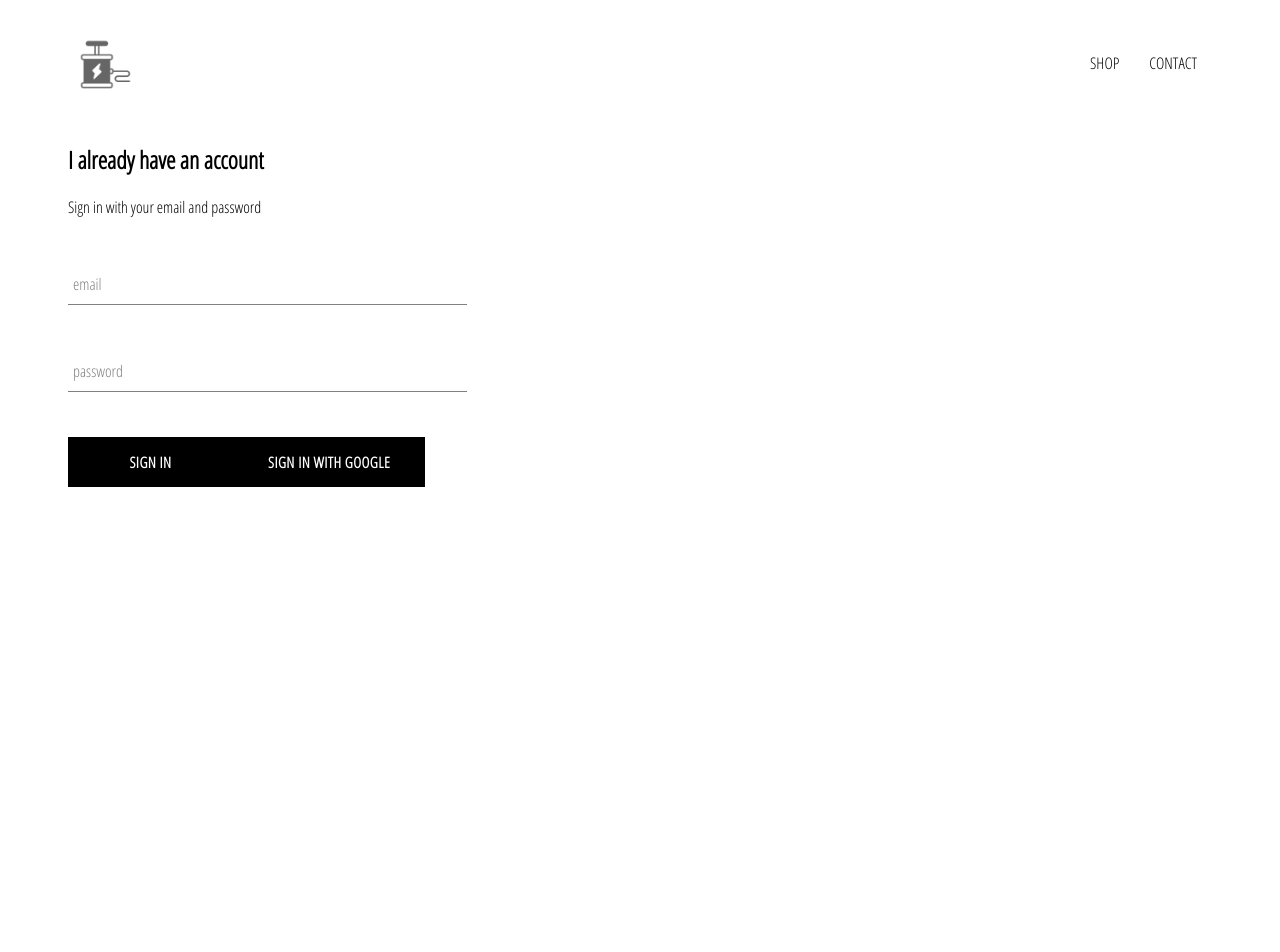
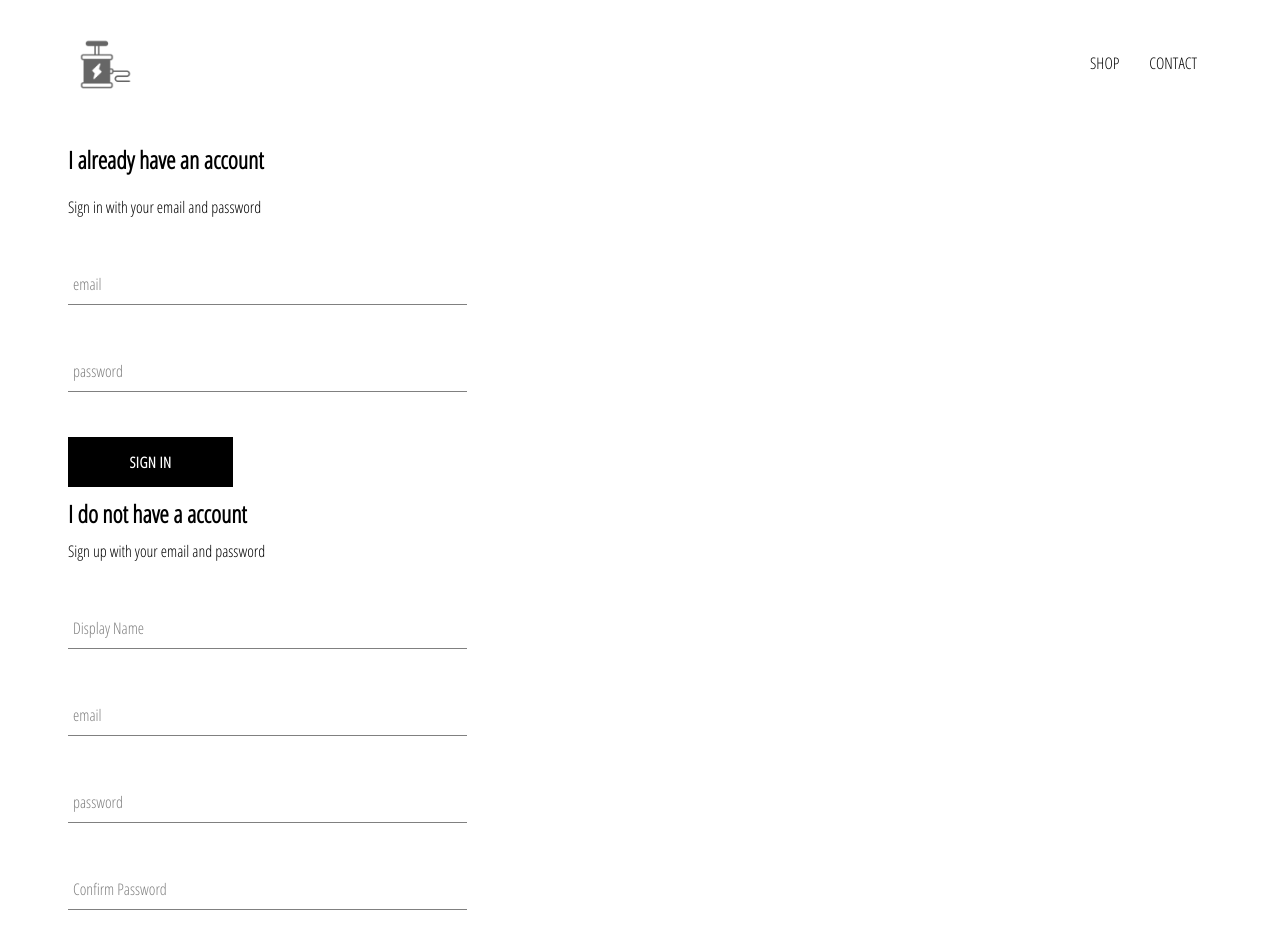
Before and after one commit to detonatorx/react_clothes_store, a React (Create React App) app: page /signin in a window 1280 px wide. Shown: the top 952 px of the page. Before the commit the page ends 800 px from the top, so only its background shows below. Built offline with nearby package versions, Linux system fonts and the light colour scheme.

Commit message:
signup, signin firebase

```diff
--- a/src/components/sign-in/sign-in.component.jsx
+++ b/src/components/sign-in/sign-in.component.jsx
@@ -1,14 +1,35 @@
 import './sign-in.styles.scss';
 import FormInput from '../form-input/form-input.component';
 import { useState } from 'react';
-import CustomButton from '../custom-button/custom-button.component'
-import { signInWithGoogle } from '../../firebase/firebase.utils';
+import CustomButton from '../custom-button/custom-button.component';
+// import { signInWithGoogle } from '../../firebase/firebase.utils';
+import { auth, signInWithGoogle } from '../../firebase/firebase.utils';
 
 export default function SignIn() {
   const [user, setUser] = useState({ email: '', password: '' });
 
-  const handleSubmit = e => {
-    e.preventDefault();
+  const handleSubmit = async event => {
+    event.preventDefault();
+
+    const { email, password } = user;
+
+    try {
+      await auth.signInWithEmailAndPassword(email, password);
+      setUser({
+        email: '',
+        password: '',
+      });
+
+      console.log('login ok');
+    } catch (error) {
+      console.log(error);
+    }
+  };
+
+  const handleChange = event => {
+    const { name, value } = event.currentTarget;
+
+    setUser({ ...user, [name]: value });
   };
 
   return (
@@ -17,10 +38,23 @@ export default function SignIn() {
       <span>Sign in with your email and password</span>
 
       <form onSubmit={handleSubmit}>
-        <FormInput type="email" name="email" label="email" required />
-        <FormInput type="password" name="password" label="password" required />
+        <FormInput
+          type="email"
+          name="email"
+          label="email"
+          value={user.email}
+          required
+          onChange={handleChange}
+        />
+        <FormInput
+          type="password"
+          name="password"
+          label="password"
+          value={user.password}
+          required
+          onChange={handleChange}
+        />
         <CustomButton type="submit">Sign in</CustomButton>
-        <CustomButton onClick={signInWithGoogle}>Sign in with Google</CustomButton>
       </form>
     </div>
   );
--- /dev/null
+++ b/src/components/sign-up/sign-up.component.jsx
@@ -0,0 +1,94 @@
+import './sign-up.styles.scss';
+import FormInput from '../form-input/form-input.component';
+import { useState } from 'react';
+import CustomButton from '../custom-button/custom-button.component';
+// import { signInWithGoogle } from '../../firebase/firebase.utils';
+import { auth, createUserProfileDocument } from '../../firebase/firebase.utils';
+
+export default function SignUp() {
+  const [user, setUser] = useState({
+    displayName: '',
+    email: '',
+    password: '',
+    confirmPassword: '',
+  });
+
+  const handleSubmit = async event => {
+    event.preventDefault();
+
+    const { displayName, email, password, confirmPassword } = user;
+
+    if (password !== confirmPassword) {
+      alert("passwords don't match");
+      return;
+    }
+
+    try {
+      const { user } = await auth.createUserWithEmailAndPassword(
+        email,
+        password
+      );
+
+      await createUserProfileDocument(user, { displayName });
+
+      setUser({
+        displayName: '',
+        email: '',
+        password: '',
+        confirmPassword: '',
+      });
+
+      console.log('reg ok');
+    } catch (error) {
+      console.error(error);
+    }
+  };
+
+  const handleChange = event => {
+    const { name, value } = event.currentTarget;
+
+    setUser({ ...user, [name]: value });
+  };
+
+  return (
+    <div className="sign-up">
+      <h2 className="title">I do not have a account</h2>
+      <span>Sign up with your email and password</span>
+      <form className="sign-up-form" onSubmit={handleSubmit}>
+        <FormInput
+          type="text"
+          name="displayName"
+          value={user.displayName}
+          onChange={handleChange}
+          label="Display Name"
+          required
+        />
+        <FormInput
+          type="email"
+          name="email"
+          value={user.email}
+          onChange={handleChange}
+          label="email"
+          required
+        />
+        <FormInput
+          type="password"
+          name="password"
+          value={user.password}
+          onChange={handleChange}
+          label="password"
+          required
+        />
+        <FormInput
+          type="password"
+          name="confirmPassword"
+          value={user.confirmPassword}
+          onChange={handleChange}
+          label="Confirm Password"
+          required
+        />
+        <CustomButton type="submit">SIGN UP</CustomButton>
+      </form>
+    </div>
+  );
+}
--- /dev/null
+++ b/src/components/sign-up/sign-up.styles.scss
@@ -0,0 +1,9 @@
+.sign-up {
+  display: flex;
+  flex-direction: column;
+  width: 30vw;
+
+  .title {
+    margin: 10px 0;
+  }
+}
--- a/src/firebase/firebase.utils.js
+++ b/src/firebase/firebase.utils.js
@@ -16,6 +16,31 @@ const config = {
 
 firebase.initializeApp(config);
 
+export const createUserProfileDocument = async (userAuth, additionalData) => {
+  if (!userAuth) return;
+
+  const userRef = firestore.doc(`users/${userAuth.uid}`);
+
+  const snapShot = await userRef.get();
+
+  if (!snapShot.exists) {
+    const { displayName, email } = userAuth;
+    const createdAt = new Date();
+    try {
+      await userRef.set({
+        displayName,
+        email,
+        createdAt,
+        ...additionalData,
+      });
+    } catch (error) {
+      console.log('error creating user', error.message);
+    }
+  }
+
+  return userRef;
+};
+
 export const auth = firebase.auth();
 export const firestore = firebase.firestore();
 
--- a/src/pages/sign-in-up/sign-in-sign-up.component.jsx
+++ b/src/pages/sign-in-up/sign-in-sign-up.component.jsx
@@ -1,10 +1,12 @@
 import './sign-in-sign-up.styles.scss';
 import SignIn from '../../components/sign-in/sign-in.component';
+import SignUp from '../../components/sign-up/sign-up.component';
 
 export default function SignInAndSignUpPage() {
   return (
     <div className="sign-in-sign-up">
       <SignIn />
+      <SignUp />
     </div>
   );
 }
--- a/src/pages/sign-in-up/sign-in-sign-up.styles.scss
+++ b/src/pages/sign-in-up/sign-in-sign-up.styles.scss
@@ -0,0 +1,6 @@
+.sign-in-and-sign-up {
+  width: 850px;
+  display: flex;
+  justify-content: space-between;
+  margin: 10px auto;
+}
```
Also changed, not shown: src/App.js (+15 -2 lines), src/components/header/header.component.jsx (+20 -2 lines), 1 other file (tests, documents, lock files or other folders).
